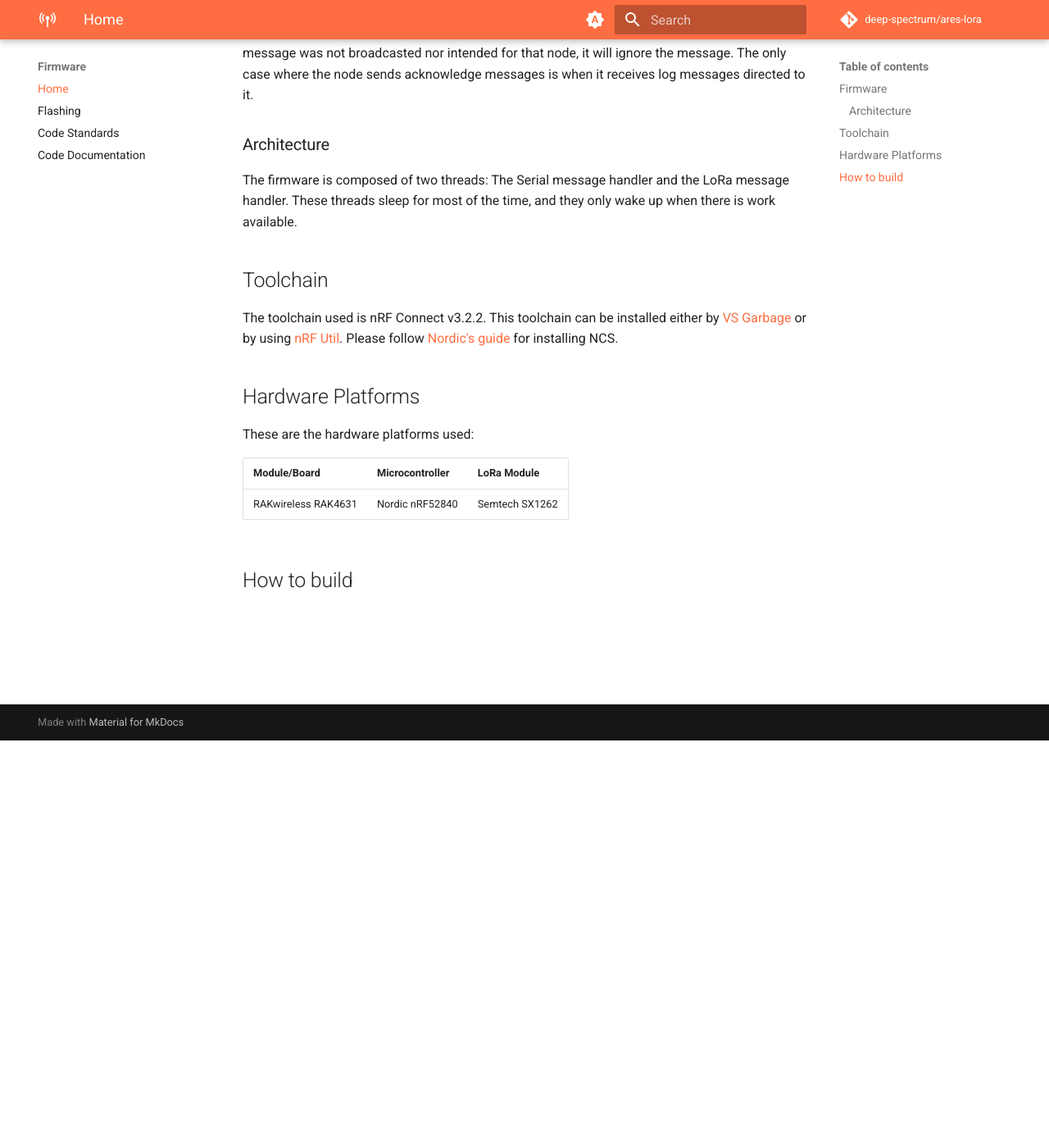
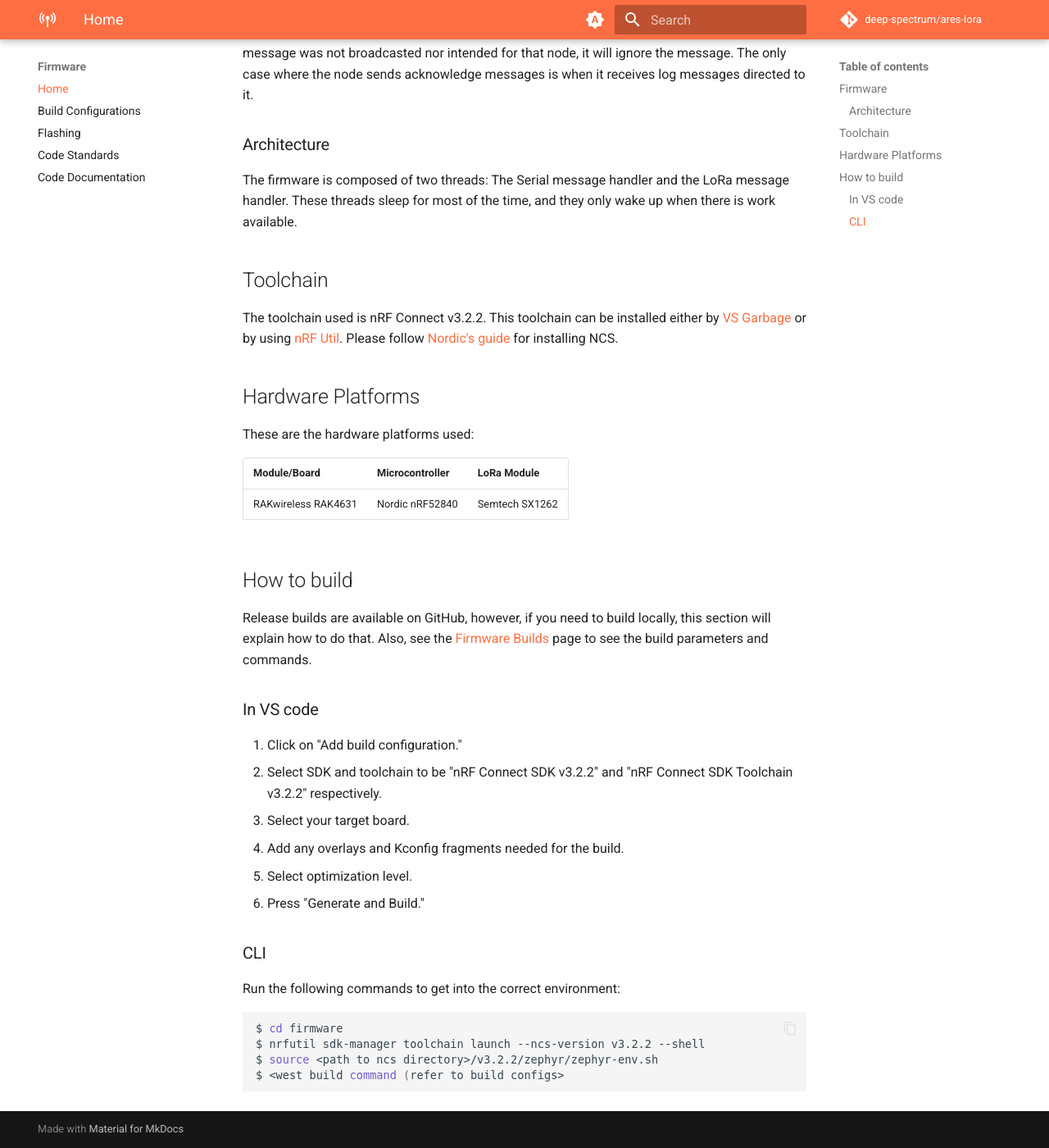
Before and after one commit to deep-spectrum/ares-lora, an MkDocs documentation site: the page built from docs/firmware/index.md, in a window 1280 px wide and 1400 px high, scrolled down 497 px. Shown: the whole window at 82% size. Built offline with MkDocs 1.6.1 and Material for MkDocs 9.7.7, drawn with Linux system fonts in a browser that asks for light colours; some web fonts are replaced; comment, search, counter and statistics services are not loaded.

Commit message:
Finish firmware home page

````diff
--- a/docs/firmware/index.md
+++ b/docs/firmware/index.md
@@ -34,3 +34,26 @@ These are the hardware platforms used:
 | RAKwireless RAK4631 | Nordic nRF52840 | Semtech SX1262 |
 
 ## How to build
+
+Release builds are available on GitHub, however, if you need to build locally, this section will explain how to do that.
+Also, see the [Firmware Builds](firmware-builds.md) page to see the build parameters and commands.
+
+### In VS code
+
+1. Click on "Add build configuration."
+2. Select SDK and toolchain to be "nRF Connect SDK v3.2.2" and "nRF Connect SDK Toolchain v3.2.2" respectively.
+3. Select your target board.
+4. Add any overlays and Kconfig fragments needed for the build.
+5. Select optimization level.
+6. Press "Generate and Build."
+
+### CLI
+
+Run the following commands to get into the correct environment:
+
+``` {.bash .copy}
+$ cd firmware
+$ nrfutil sdk-manager toolchain launch --ncs-version v3.2.2 --shell
+$ source <path to ncs directory>/v3.2.2/zephyr/zephyr-env.sh
+$ <west build command (refer to build configs>
+```
--- a/mkdocs.yml
+++ b/mkdocs.yml
@@ -21,6 +21,7 @@ nav:
           - Code Documentation: 'serial-driver/cpp-api/html/index.html" target="_blank'
   - Firmware:
       - Home: firmware/index.md
+      - Build Configurations: firmware/build-configs.md
       - Flashing: firmware/flashing.md
       - Code Standards: firmware/standards.md
       - Code Documentation: 'firmware/firmware-docs/html/index.html" target="_blank'
````
Also changed, not shown: docs/firmware/build-configs.md (added).
